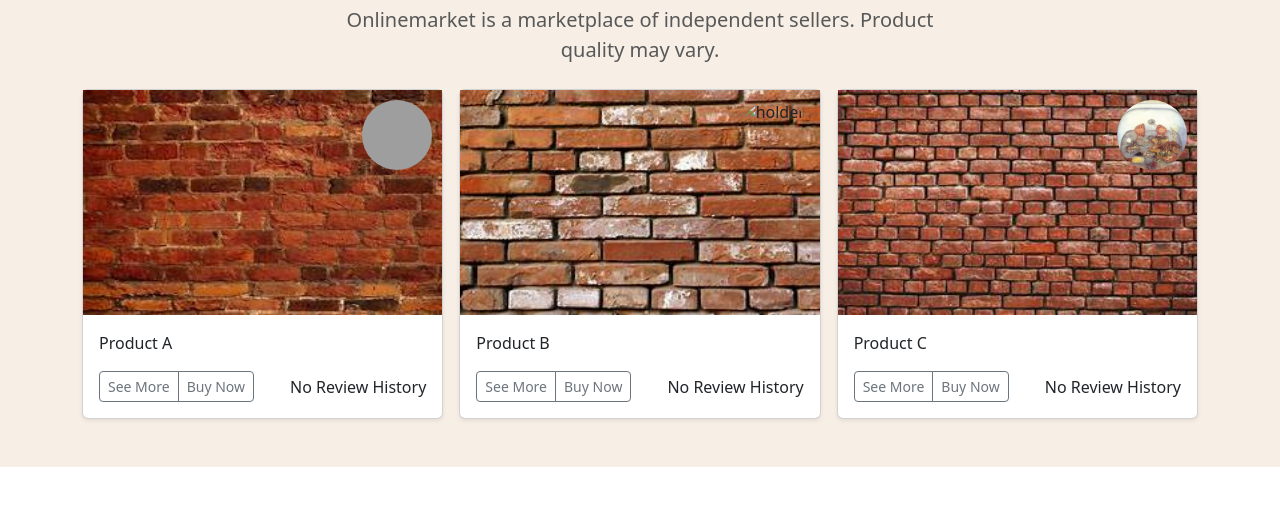
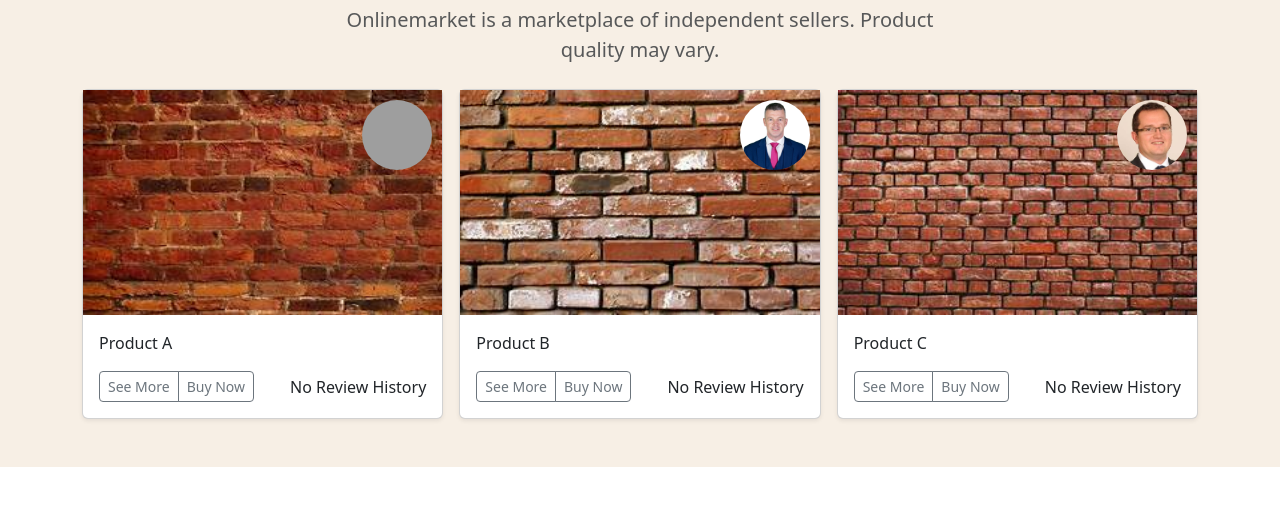
Before and after one commit to jmorris86/experiment_website, a plain HTML site: page game.html in a window 1280 px wide. Shown: the part 154-660 px from the top of the page. Drawn offline with nearby package versions, Linux system fonts and the light colour scheme; grey boxes are pictures that could not be loaded.

Commit message:
Update game.html
Changed photos

```diff
--- a/game.html
+++ b/game.html
@@ -61,7 +61,7 @@
             <div class="col">
               <div class="card shadow-sm">
                 <img src="./assets/images/brick_wall_2.jpg" height=225 alt="holder">
-                <img class="profile-photo rounded-circle" src="./assets/images/kobe.jpg"  height=70 width="70" alt="holder">
+                <img class="profile-photo rounded-circle" src="./assets/images/white_2.jpg"  height=70 width="70" alt="holder">
                 <div class="card-body">
                   <p class="card-text">Product B</p>
                   <div class="d-flex justify-content-between align-items-center">
@@ -78,7 +78,7 @@
             <div class="col">
               <div class="card shadow-sm">
                 <img src="./assets/images/brick_wall_3.jpg" height=225 alt="holder">
-                <img class="profile-photo rounded-circle" src="./assets/images/frida.jpeg" height=70 width="70" alt="holder">
+                <img class="profile-photo rounded-circle" src="./assets/images/white_1.jpg" height=70 width="70" alt="holder">
                 <div class="card-body">
                   <p class="card-text">Product C</p>
                   <div class="d-flex justify-content-between align-items-center">
```
